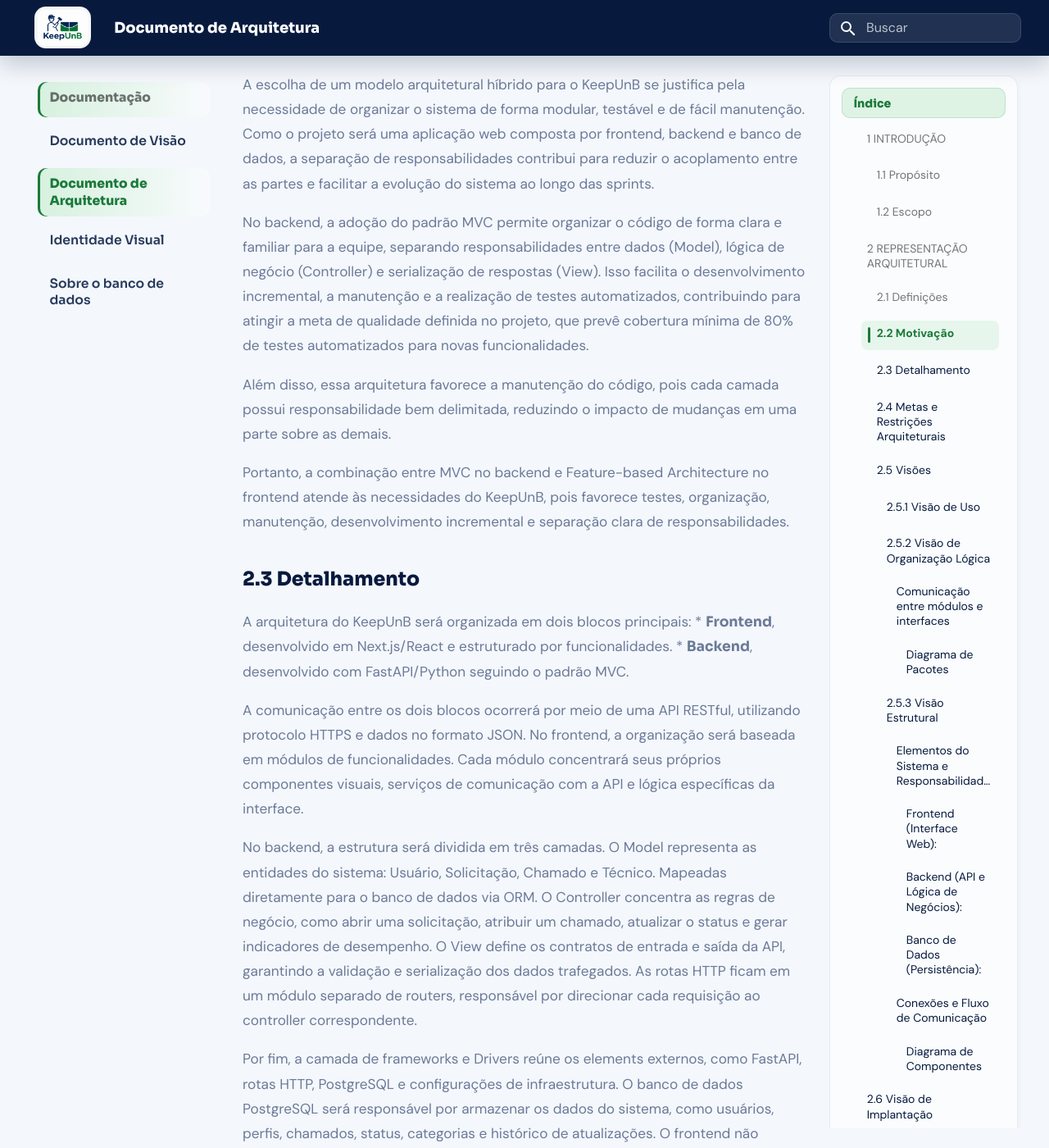
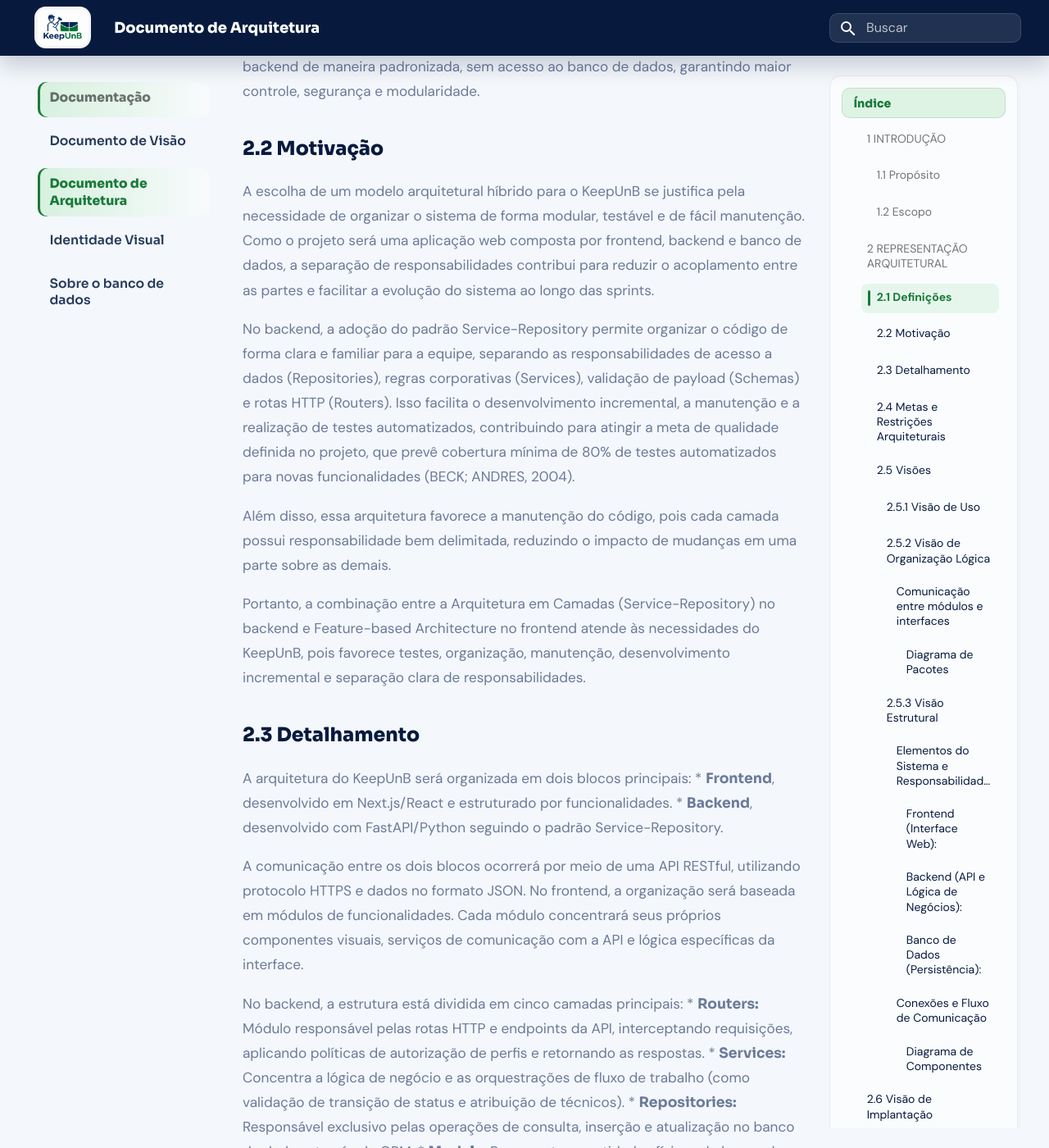
Before and after one commit to FGA0138-MDS-Ajax/2026.1-T03-Parnas, an MkDocs documentation site: the page built from docs/arq/arq.md, in a window 1280 px wide and 1400 px high, scrolled down 1766 px. Shown: the whole window at 82% size. Built offline with MkDocs 1.6.1 and Material for MkDocs 9.7.7, drawn with Linux system fonts in a browser that asks for light colours; some of the changed text lies outside the part shown.

Commit message:
docs(mkdocs): atualiza documentos e ajusta design

````diff
--- a/docs/arq/arq.md
+++ b/docs/arq/arq.md
@@ -1,4 +1,7 @@
 # Documento de Arquitetura de Software
+
+!!! success "Observação"
+    Caso prefira, você pode [abrir o Documento de Arquitetura em formato PDF diretamente](./arq_parnas.pdf), ou  [baixar versão no formato ._docx_](./arq_parnas.docx).
 
 ## 1 INTRODUÇÃO
 
@@ -13,7 +16,7 @@
 ## 2 REPRESENTAÇÃO ARQUITETURAL
 
 ### 2.1 Definições
-O sistema KeepUnB seguirá um modelo de arquitetura híbrido, combinando diferentes estilos arquiteturais para atender às necessidades específicas do backend e do frontend. No backend, será adotada a arquitetura MVC (Model-View-Controller) em conjunto com o framework FastAPI. Essa arquitetura organiza o sistema em três camadas, onde o Model representa os dados e entidades, o Controller concentra as regras de negócio e o View define os contratos de entrada e saída da API.
+No backend, será adotada uma Arquitetura em Camadas (Layered Architecture) baseada no padrão Service-Repository, em conjunto com o framework FastAPI. Essa arquitetura organiza o sistema em camadas de responsabilidade bem delimitadas, sendo elas: Routers (pontos de entrada/rotas HTTP), Services (lógica de negócio), Repositories (acesso a dados), Models (entidades ORM do banco de dados) e Schemas (validação e serialização de dados via Pydantic).
 
 Dessa forma, elementos como entidades, casos de uso, adaptadores e frameworks possuem responsabilidades bem definidas. No frontend, será adotada uma arquitetura feature-based, também conhecida como organização orientada a funcionalidades. Essa abordagem estrutura o código com base nos principais módulos funcionais do sistema, como autenticação, gestão de solicitações, acompanhamento de chamados, painel de indicadores e gestão de usuários.
 
@@ -22,25 +25,30 @@
 ### 2.2 Motivação
 A escolha de um modelo arquitetural híbrido para o KeepUnB se justifica pela necessidade de organizar o sistema de forma modular, testável e de fácil manutenção. Como o projeto será uma aplicação web composta por frontend, backend e banco de dados, a separação de responsabilidades contribui para reduzir o acoplamento entre as partes e facilitar a evolução do sistema ao longo das sprints.
 
-No backend, a adoção do padrão MVC permite organizar o código de forma clara e familiar para a equipe, separando responsabilidades entre dados (Model), lógica de negócio (Controller) e serialização de respostas (View). Isso facilita o desenvolvimento incremental, a manutenção e a realização de testes automatizados, contribuindo para atingir a meta de qualidade definida no projeto, que prevê cobertura mínima de 80% de testes automatizados para novas funcionalidades.
+No backend, a adoção do padrão Service-Repository permite organizar o código de forma clara e familiar para a equipe, separando as responsabilidades de acesso a dados (Repositories), regras corporativas (Services), validação de payload (Schemas) e rotas HTTP (Routers). Isso facilita o desenvolvimento incremental, a manutenção e a realização de testes automatizados, contribuindo para atingir a meta de qualidade definida no projeto, que prevê cobertura mínima de 80% de testes automatizados para novas funcionalidades (BECK; ANDRES, 2004).
 
 Além disso, essa arquitetura favorece a manutenção do código, pois cada camada possui responsabilidade bem delimitada, reduzindo o impacto de mudanças em uma parte sobre as demais.
 
-Portanto, a combinação entre MVC no backend e Feature-based Architecture no frontend atende às necessidades do KeepUnB, pois favorece testes, organização, manutenção, desenvolvimento incremental e separação clara de responsabilidades.
+Portanto, a combinação entre a Arquitetura em Camadas (Service-Repository) no backend e Feature-based Architecture no frontend atende às necessidades do KeepUnB, pois favorece testes, organização, manutenção, desenvolvimento incremental e separação clara de responsabilidades.
 
 ### 2.3 Detalhamento
 A arquitetura do KeepUnB será organizada em dois blocos principais:
 * **Frontend**, desenvolvido em Next.js/React e estruturado por funcionalidades.
-* **Backend**, desenvolvido com FastAPI/Python seguindo o padrão MVC.
+* **Backend**, desenvolvido com FastAPI/Python seguindo o padrão Service-Repository.
 
 A comunicação entre os dois blocos ocorrerá por meio de uma API RESTful, utilizando protocolo HTTPS e dados no formato JSON. No frontend, a organização será baseada em módulos de funcionalidades. Cada módulo concentrará seus próprios componentes visuais, serviços de comunicação com a API e lógica específicas da interface.
 
-No backend, a estrutura será dividida em três camadas. O Model representa as entidades do sistema: Usuário, Solicitação, Chamado e Técnico. Mapeadas diretamente para o banco de dados via ORM. O Controller concentra as regras de negócio, como abrir uma solicitação, atribuir um chamado, atualizar o status e gerar indicadores de desempenho. O View define os contratos de entrada e saída da API, garantindo a validação e serialização dos dados trafegados. As rotas HTTP ficam em um módulo separado de routers, responsável por direcionar cada requisição ao controller correspondente.
+No backend, a estrutura está dividida em cinco camadas principais:
+* **Routers:** Módulo responsável pelas rotas HTTP e endpoints da API, interceptando requisições, aplicando políticas de autorização de perfis e retornando as respostas.
+* **Services:** Concentra a lógica de negócio e as orquestrações de fluxo de trabalho (como validação de transição de status e atribuição de técnicos).
+* **Repositories:** Responsável exclusivo pelas operações de consulta, inserção e atualização no banco de dados através do ORM.
+* **Models:** Representa as entidades físicas do banco de dados mapeadas pelo ORM (SQLAlchemy).
+* **Schemas:** Define os modelos Pydantic de entrada e saída da API, realizando a validação de formato e a serialização dos dados trafegados.
 
 Por fim, a camada de frameworks e Drivers reúne os elements externos, como FastAPI, rotas HTTP, PostgreSQL e configurações de infraestrutura. O banco de dados PostgreSQL será responsável por armazenar os dados do sistema, como usuários, perfis, chamados, status, categorias e histórico de atualizações. O frontend não acessará o banco diretamente; toda comunicação será feita por meio do backend, garantindo maior controle, segurança e organização das regras de negócio.
 
 ### 2.4 Metas e Restrições Arquiteturais
-O projeto deverá aderir aos padrões REST para a interface cliente-servidor, feature-based para os componentes de software e MVC para a estrutura e dependências do backend. A escolha se justifica pois o padrão RESTful é simples, escalável e rápido; o feature-based permite que múltiplas partes sejam desenvolvidas simultaneamente; e o MVC organiza o backend em camadas de responsabilidade clara e testável.
+O projeto deverá aderir aos padrões REST para a interface cliente-servidor, feature-based para os componentes de software e a uma Arquitetura em Camadas (Service-Repository) para a estrutura do backend. A escolha se justifica pois o padrão RESTful é simples, escalável e rápido; o feature-based permite que múltiplas partes sejam desenvolvidas simultaneamente; e a Arquitetura em Camadas organiza o backend em responsabilidades isoladas e testáveis.
 
 Além disso, as partes do projeto desenvolvidas em Python deverão empregar *type hinting* nas declarações de função e documentar seus comportamentos e casos de uso. Isso garante que qualquer desenvolvedor ou editor de código possa inferir o uso de qualquer função importante.
 
@@ -99,7 +107,7 @@
 %% =========================
 %% BACKEND MVC
 %% =========================
-subgraph BACKEND["«package» Backend<br/>FastAPI / Python — MVC Adaptado"]
+subgraph BACKEND["«package» Backend<br/>FastAPI / Python — Service-Repository"]
 ROUTERS["View / Routers<br/><small>Endpoints REST<br/>auth.py<br/>users.py<br/>solicitacoes.py<br/>chamados.py</small>"]
 
 SERVICES["Controller / Services<br/><small>Lógica de negócio<br/>auth_service.py<br/>user_service.py<br/>solicitacao_service.py<br/>chamado_service.py</small>"]
@@ -167,12 +175,13 @@
 
 ###### Backend (API e Lógica de Negócios):
 *   **Tecnologias:** Desenvolvido em Python utilizando o framework FastAPI.
-*   **Estrutura:** Estruturado com base no padrão MVC.
+*   **Estrutura:** Estruturado sob uma Arquitetura em Camadas com padrão Service-Repository.
 *   **Responsabilidades:** Divididas entre camadas:
-    *   **Model:** Representa as entidades do domínio mapeadas via ORM, Usuário, Solicitação, Chamado e Técnico, sem lógica de negócio embutida.
-    *   **Controller:** Concentra as regras de negócio, orquestrando operações como abrir solicitação, atribuir chamado, atualizar status e gerar indicadores de desempenho.
-    *   **View:** Schemas Pydantic que definem o formato das requisições e respostas da API, garantindo a validação e serialização dos dados.
-    *   **Routers:** Módulo que mapeia as rotas HTTP aos controllers correspondentes, sem lógica embutida.
+    *   **Routers:** Definição dos endpoints RESTful do sistema. Recebe a chamada HTTP, valida credenciais de sessão e delega a computação para a camada de Service correspondente.
+    *   **Services:** Onde reside a lógica de negócio do sistema. Recebe dados validados, aplica regras corporativas e gerencia o fluxo de chamadas aos repositórios.
+    *   **Repositories:** Camada responsável pela interação com o banco de dados via SQLAlchemy. Executa comandos SQL e gerencia a transação de persistência.
+    *   **Models:** Mapeamento de tabelas físicas do banco de dados para classes Python usando SQLAlchemy.
+    *   **Schemas:** Modelos Pydantic para declaração dos contratos das APIs (corpo de requisição e resposta).
 
 ###### Banco de Dados (Persistência):
 *   **Tecnologias:** Sistema de Gerenciamento de Banco de Dados PostgreSQL.
@@ -181,7 +190,7 @@
 ##### Conexões e Fluxo de Comunicação
 Os elementos do sistema se conectam por meio de fronteiras e protocolos bem definidos para garantir a segurança e o baixo acoplamento:
 *   **Frontend &rarr; Backend:** A comunicação ocorre exclusivamente através de uma API RESTful. O frontend realiza requisições seguindo o protocolo HTTPS e enviando/recebendo cargas de dados no formato JSON.
-*   **Backend &rarr; Banco de Dados:** O acesso aos dados é restrito ao backend, sendo intermediado pela camada de repositórios e drivers de conexão. O frontend não possui qualquer rota de acesso direto ao PostgreSQL, garantindo que toda operação passe obrigatoriamente pela validação dos casos de uso. O fluxo estrutural de comunicação segue uma ordem estrita: o usuário interage com a interface visual no frontend; este dispara uma requisição JSON para a API RESTful; o backend recebe a requisição, processa a lógica de negócio através da Clean Architecture, consulta ou modifica o estado no PostgreSQL e, por fim, devolve uma resposta JSON para o frontend atualizar a interface.
+*   **Backend &rarr; Banco de Dados:** O acesso aos dados é restrito ao backend, sendo intermediado pela camada de repositórios e drivers de conexão. O frontend não possui qualquer rota de acesso direto ao PostgreSQL, garantindo que toda operação passe obrigatoriamente pela validação dos casos de uso. O fluxo estrutural de comunicação segue uma ordem estrita: o usuário interage com a interface visual no frontend; este dispara uma requisição JSON para a API RESTful; o backend recebe a requisição, processa a lógica de negócio através da camada de Services e persiste os dados por meio de Repositories, consulta ou modifica o estado no PostgreSQL e, por fim, devolve uma resposta JSON para o frontend atualizar a interface.
 
 ###### Diagrama de Componentes
 ```mermaid
@@ -312,6 +321,3 @@
     JOHNSSON, Dan Bergh; DEOGUN, Daniel; SAWANO, Daniel. **Secure by design**. Shelter Island: Manning Publications, 2019.
 
 ---
-
-!!! tip
-    Caso prefira, você pode [abrir o Documento de Arquitetura em formato PDF diretamente](./arq_parnas.pdf), ou  [baixar versão no formato ._docx_](./arq_parnas.docx).
--- a/mkdocs.yml
+++ b/mkdocs.yml
@@ -41,8 +41,6 @@
       - Identidade Visual: "identidade_visual/identidade_visual.md"
       - Sobre o banco de dados: "banco-de-dados/diagrama-relacionamento-inicial.md"
 
-  - Nossas reuniões:
-      - Ata 1: "atas-reuniao/ata-reuniao-1.md"
 
   - Sprints:
       - Sprint 0: "sprint0/sprint0.md"
````
Also changed, not shown: docs/atas-reuniao/ata-reuniao-1.md (deleted, +0 -3 lines).
